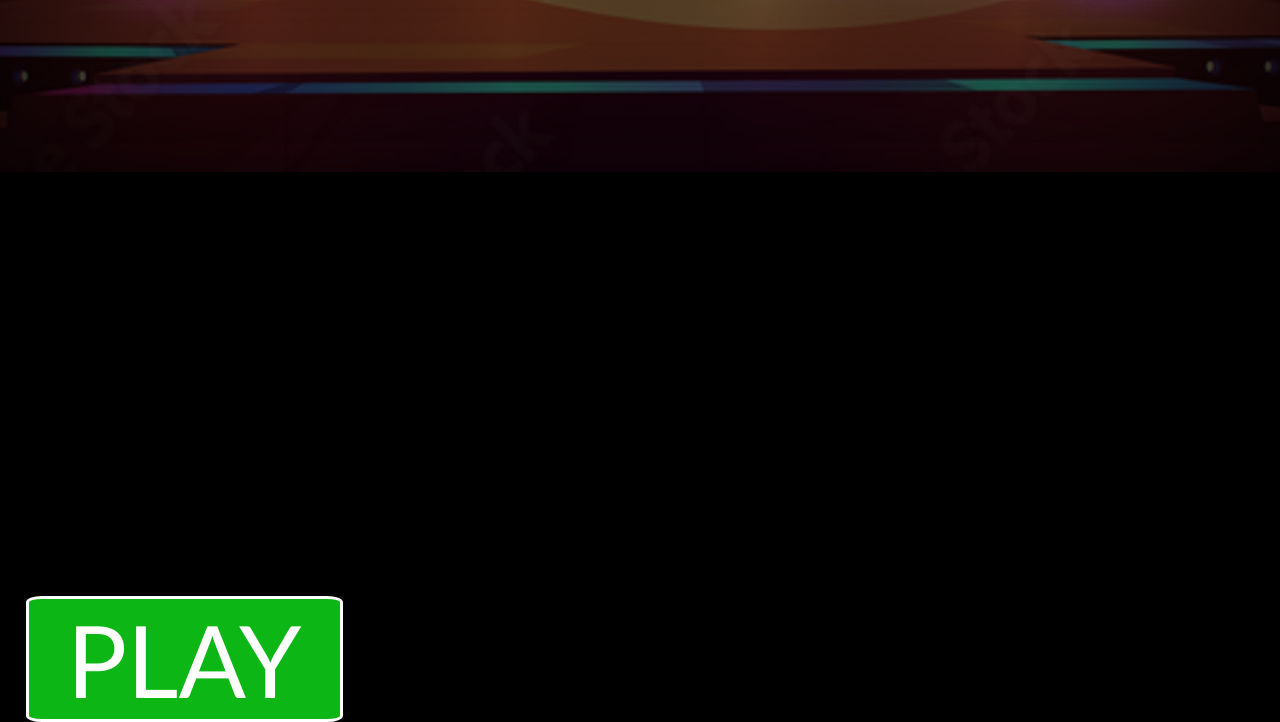
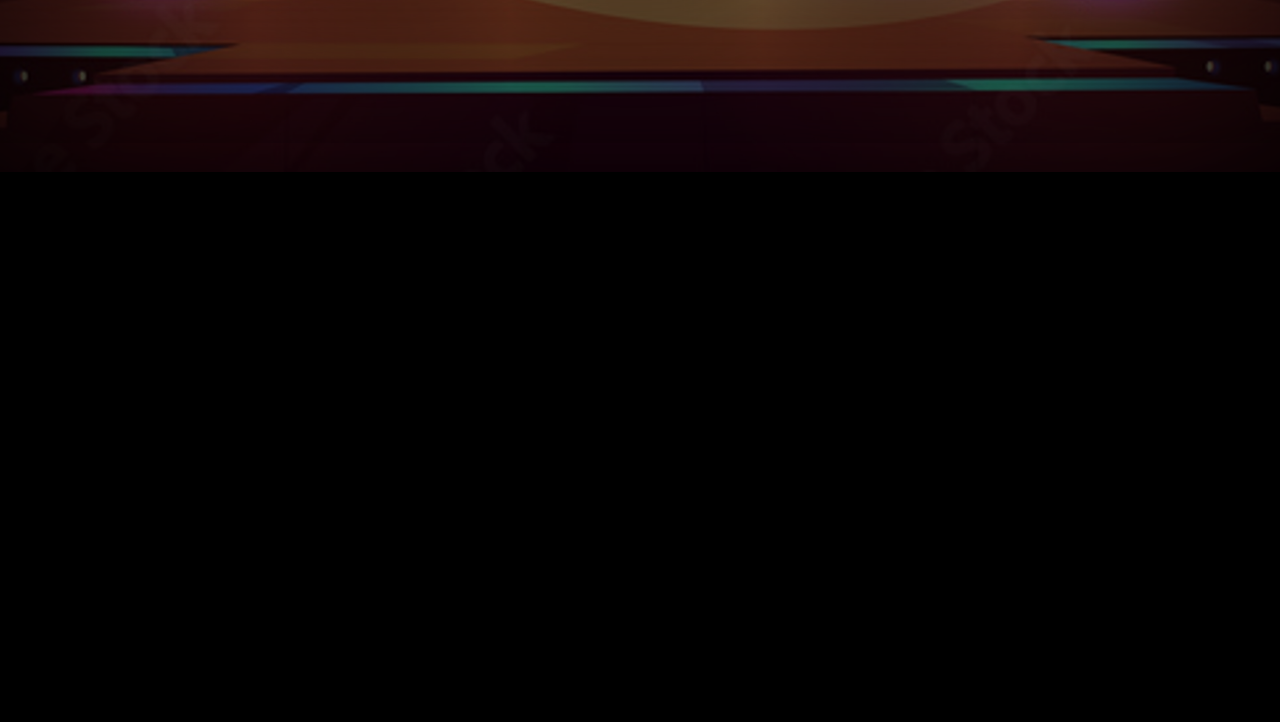
Before and after one commit to joseinaciobelotto/siteTrivia, a plain HTML site: page index.html in a window 1280 px wide. Shown: the part 620-1342 px from the top of the page. After the commit the page ends 800 px from the top, so only its background shows below. Drawn offline with Linux system fonts and the light colour scheme.

Commit message:
Update index.html

```diff
--- a/index.html
+++ b/index.html
@@ -46,5 +46,3 @@
     </div>
 </body>
 </html>
-
-<a href="play.html" id="pPlay" >PLAY</a>
```
